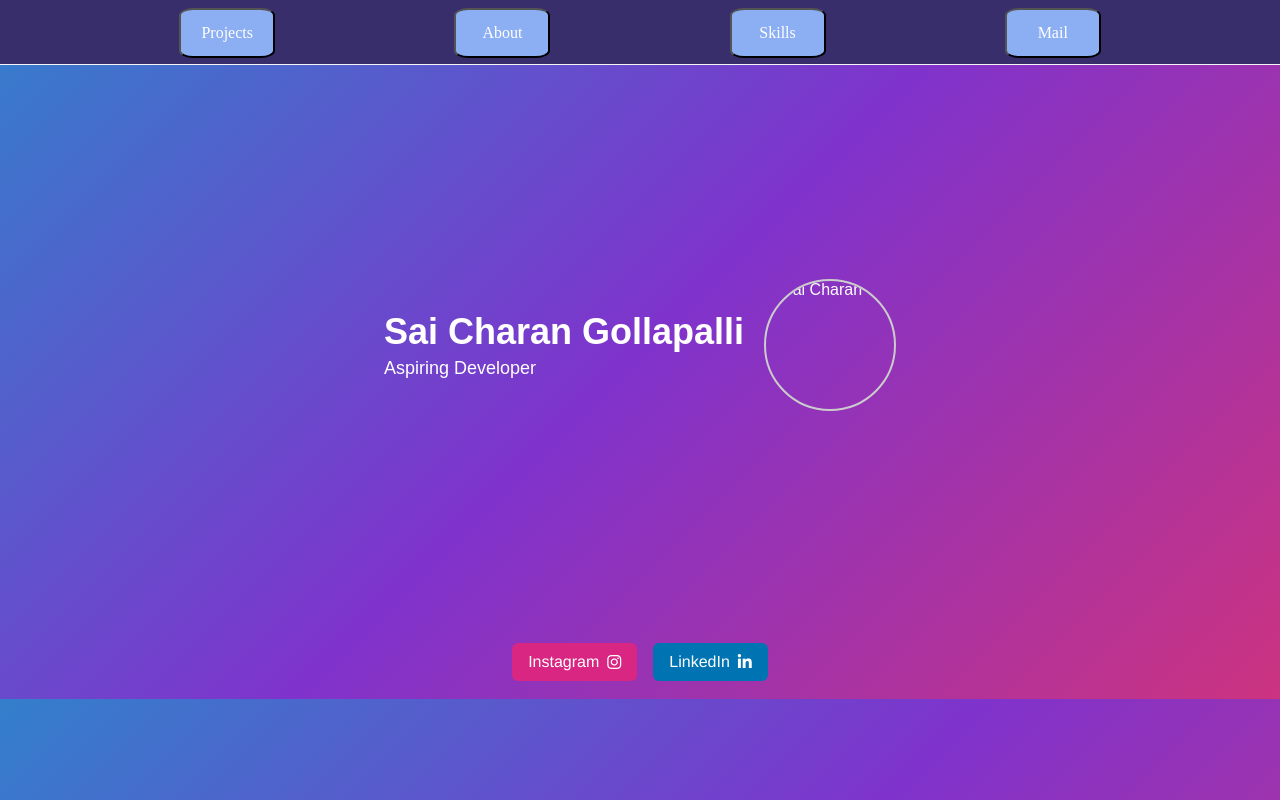
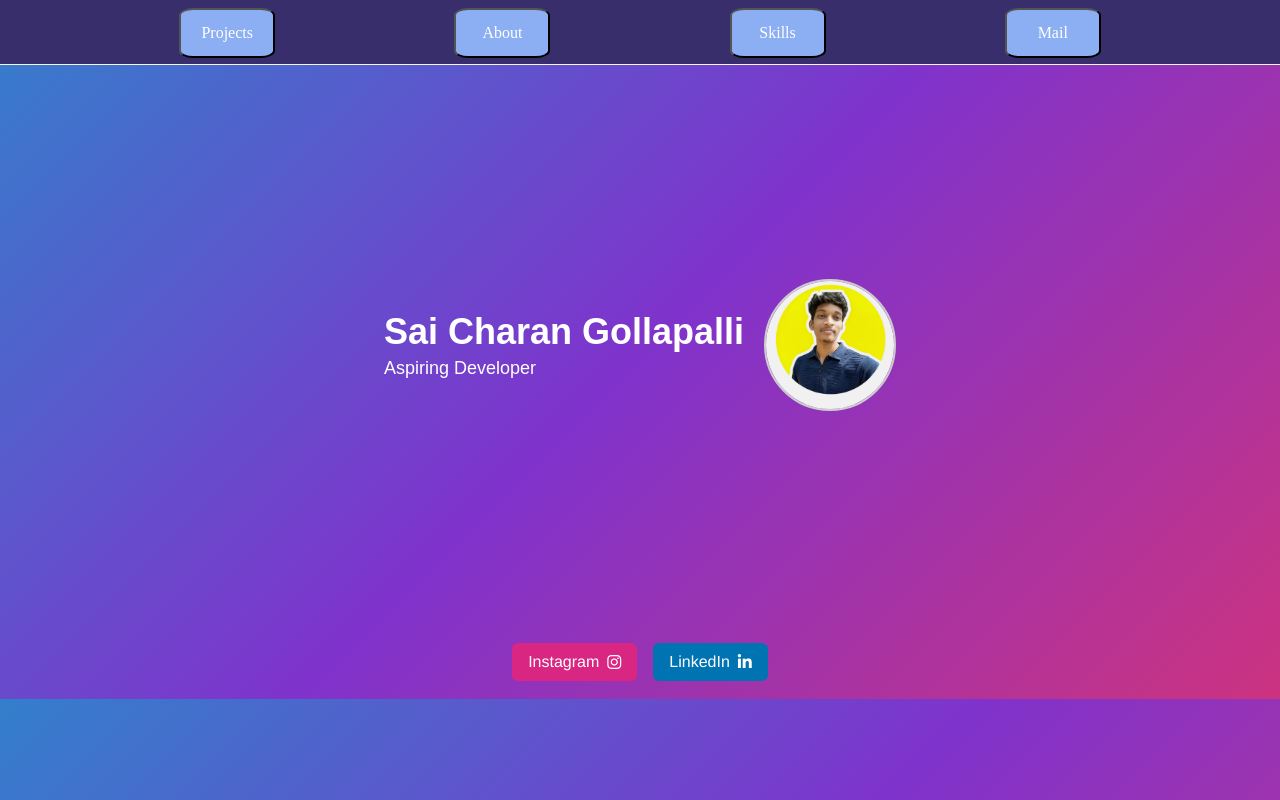
Before and after one commit to saicharan-a2z/myPortfo, a plain HTML site: page index.html in a window 1280 px wide. Drawn offline with Linux system fonts and the light colour scheme.

Commit message:
Update index.html

```diff
--- a/index.html
+++ b/index.html
@@ -21,7 +21,7 @@
           <h1>Sai Charan Gollapalli</h1>
           <p>Aspiring Developer</p>
         </div>
-        <img src="myimg.jpg" alt="Sai Charan" class="profile-img" />
+        <img src="https://github.com/saicharan-a2z/myPortfo/blob/main/myimg.jpeg?raw=true" alt="Sai Charan" class="profile-img" />
     </div><div class="social" style="padding: 10px";>
               <a href="https://www.instagram.com/sai_charan_gollapalli/" class="btn instagram">
                  Instagram <i class="fab fa-instagram"></i>
```
